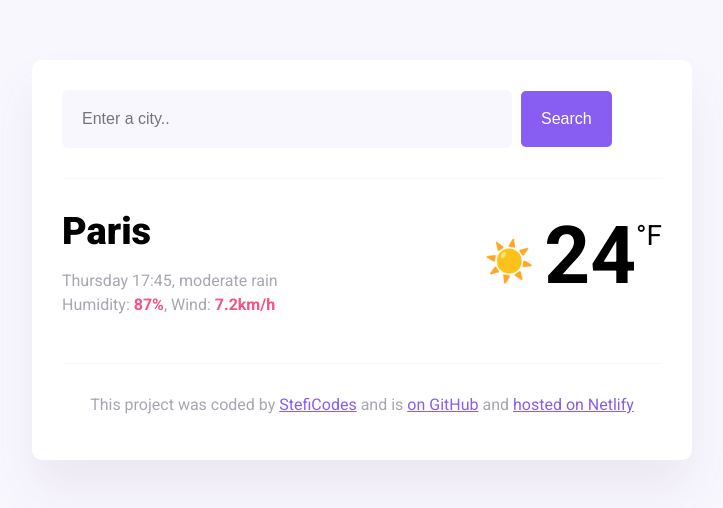
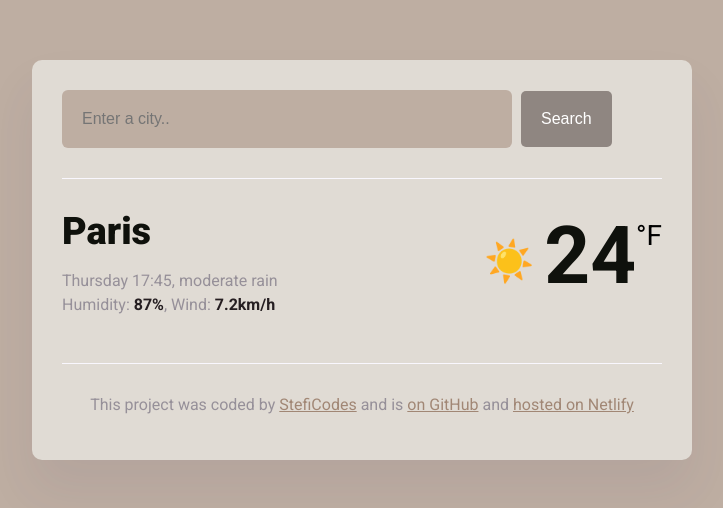
Before and after one commit to eDavis957/WeatherProject, a website built with Parcel: page index.html in a window 1280 px wide. Shown: the whole page, without its empty margins (278-1001 px from the left). Built offline with nearby package versions, Linux system fonts and the light colour scheme.

Commit message:
Updated CSS
Added brown/neutral colors

```diff
--- a/src/styles.css
+++ b/src/styles.css
@@ -1,14 +1,14 @@
 body {
-  background: #f9f7fe;
+  background: #beaea2;
   font-family: "Roboto", sans-serif;
 }
 
 a {
-  color: #885df1;
+  color: #a18775;
 }
 
 .weather-app {
-  background: white;
+  background: #e0dbd4;
   max-width: 600px;
   margin: 60px auto;
   padding: 30px;
@@ -22,7 +22,7 @@ header {
 }
 
 .search-input {
-  background-color: #f9f7fe;
+  background-color: #beaea2;
   border: none;
   color: rgba(39, 33, 66, 0.4);
   font-size: 16px;
@@ -34,7 +34,7 @@ header {
 .search-button {
   margin-left: 5px;
   font-size: 16px;
-  background-color: #885df1;
+  background-color: #8f8681;
   color: white;
   border: none;
   padding: 20px;
@@ -59,6 +59,7 @@ main {
   font-size: 38px;
   font-weight: 900;
   margin: 0;
+  color: #0f110c;
 }
 .current-details {
   color: rgba(39, 33, 66, 0.4);
@@ -68,7 +69,7 @@ main {
 }
 
 .current-details strong {
-  color: #f65282;
+  color: #251e21;
 }
 
 .current-temperature-icon {
@@ -81,6 +82,7 @@ main {
 .current-temperature-value {
   font-size: 80px;
   font-weight: bold;
+  color: #0f110c;
 }
 
 .current-temperature-unit {
```
